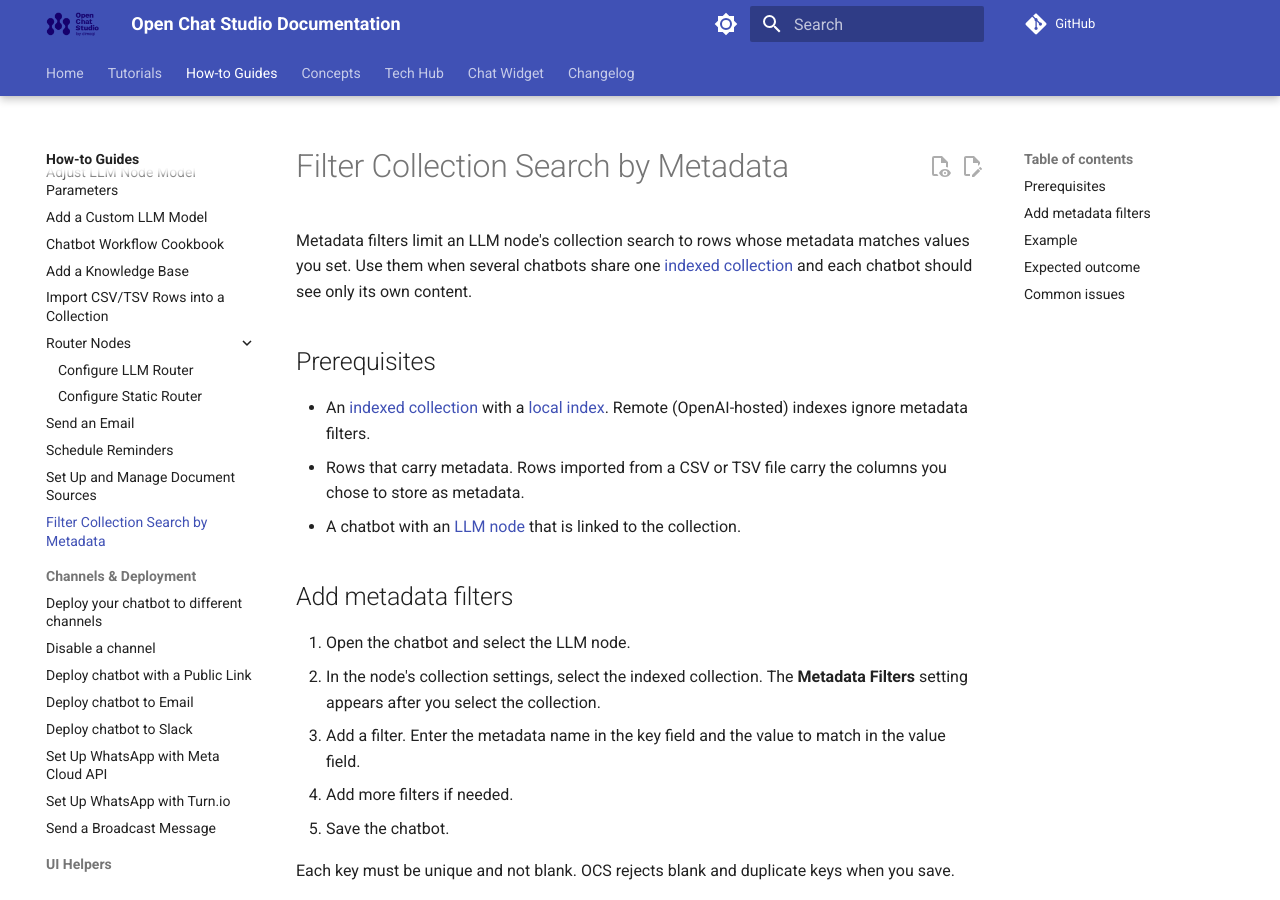
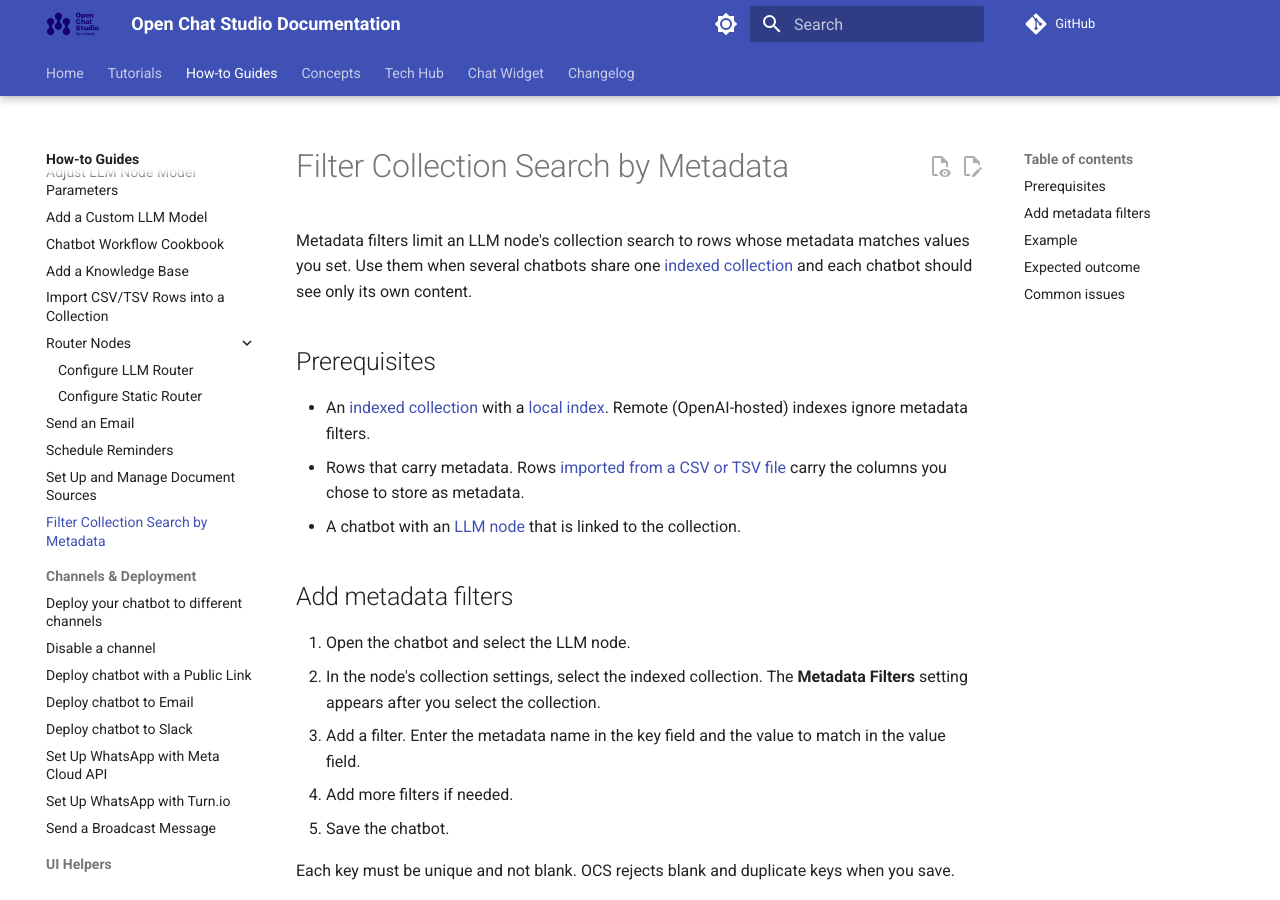
Before and after one commit to dimagi/open-chat-studio-docs, an MkDocs documentation site: the page built from docs/how-to/filter_collection_search_by_metadata.md, in a window 1280 px wide and 900 px high. Built offline with MkDocs 1.6.1 and Material for MkDocs 9.7.7, drawn with Linux system fonts in a browser that asks for light colours; a script that is not in the unit is left out; comment, search, counter and statistics services are not loaded; part of the change alters nothing that is shown.

```diff
--- a/docs/how-to/filter_collection_search_by_metadata.md
+++ b/docs/how-to/filter_collection_search_by_metadata.md
@@ -10,7 +10,7 @@ Use them when several chatbots share one [indexed collection](../concepts/collec
 
 - An [indexed collection](../concepts/collections/indexed_collections/index.md) with a [local index](../concepts/collections/indexed_collections/local_and_remote_indexes.md#local-index).
   Remote (OpenAI-hosted) indexes ignore metadata filters.
-- Rows that carry metadata. Rows imported from a CSV or TSV file carry the columns you chose to store as metadata.
+- Rows that carry metadata. Rows [imported from a CSV or TSV file](import_csv_tsv_rows.md) carry the columns you chose to store as metadata.
 - A chatbot with an [LLM node](../concepts/pipelines/nodes.md#llm-node) that is linked to the collection.
 
 ## Add metadata filters
```
